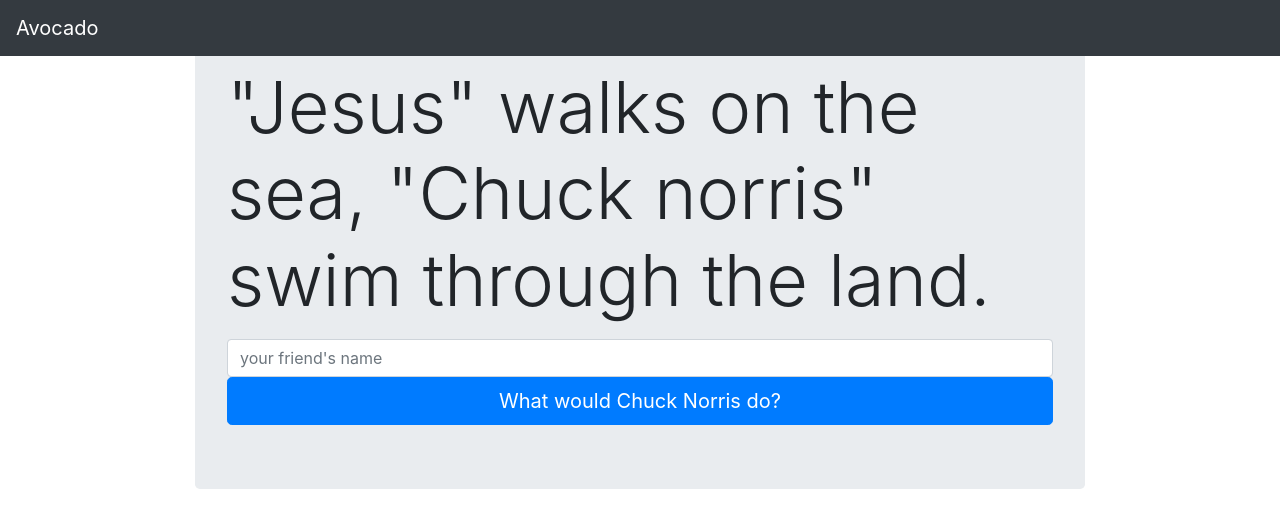
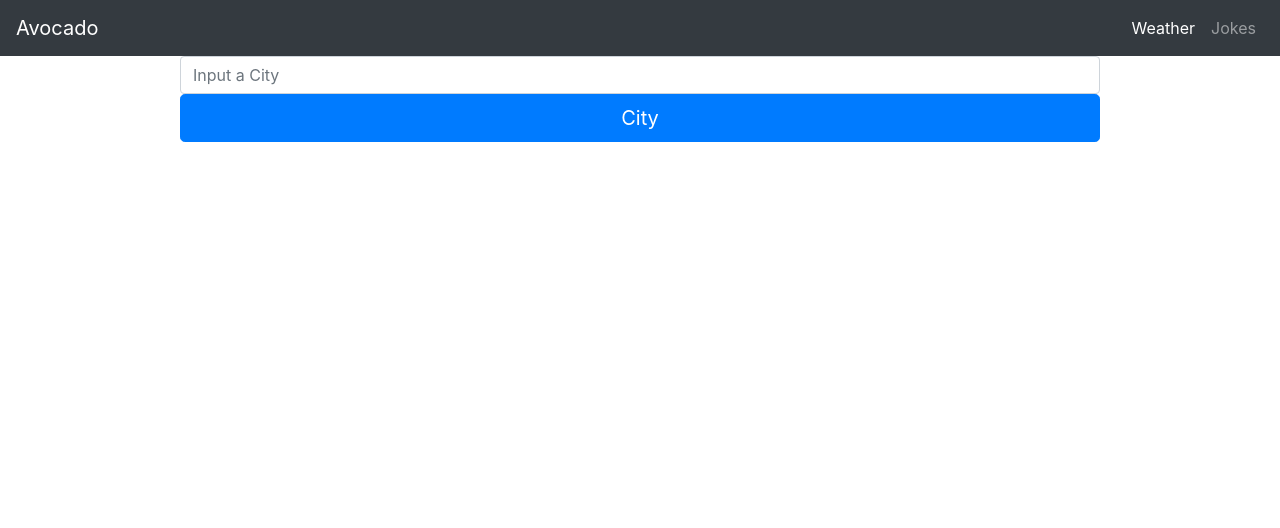
Before and after one commit to chauchinyiu/avocado, an Angular app: page /weather in a window 1280 px wide. Before the commit this address led to /. Shown: the top 528 px of the page. Built offline with nearby package versions, Linux system fonts and the light colour scheme; no server answers.

Commit message:
navigation router

```diff
--- a/package.json
+++ b/package.json
@@ -24,6 +24,7 @@
     "bootstrap": "^4.3.1",
     "core-js": "^2.5.4",
     "jquery": "^3.3.1",
+    "mdbootstrap": "^4.7.4",
     "popper.js": "^1.14.7",
     "rxjs": "~6.3.3",
     "tslib": "^1.9.0",
--- a/src/app/app-routing.module.ts
+++ b/src/app/app-routing.module.ts
@@ -1,10 +1,24 @@
 import { NgModule } from '@angular/core';
 import { Routes, RouterModule } from '@angular/router';
+import { WeatherUnsplashComponent } from './components/weather-unsplash/weather-unsplash.component';
+import { JokeComponent } from './components/joke/joke.component';
+import { BrowserModule } from '@angular/platform-browser';
 
-const routes: Routes = [];
+const appRoutes: Routes = [
+  { path: 'weather', component: WeatherUnsplashComponent },
+  { path: 'joke', component: JokeComponent },
+  { path: '',   redirectTo: '/weather', pathMatch: 'full' }
+];
 
 @NgModule({
-  imports: [RouterModule.forRoot(routes)],
-  exports: [RouterModule]
+  imports: [
+    RouterModule.forRoot(
+      appRoutes,
+      { enableTracing: true } // <-- debugging purposes only
+    )
+  ],
+  exports: [
+    RouterModule
+  ]
 })
-export class AppRoutingModule { }
+export class AppRoutingModule {}
--- a/src/app/app.component.html
+++ b/src/app/app.component.html
@@ -1,16 +1,37 @@
-<nav class="navbar navbar-expand-md navbar-dark bg-dark fixed-top">
+<!-- <nav class="navbar navbar-expand navbar-dark px-4 flex-column bg-dark flex-md-row bg-dar">
   <a class="navbar-brand" href="#">Avocado</a>
-  <!-- <a class="nav-item navbar-link mr-1" routerLink="/" routerLinkActive="active">Home</a>
-  <a class="nav-item navbar-link mr-1" routerLink="/chucknorris" routerLinkActive="active">Chuck Norris</a>
-  <a class="nav-item navbar-link mr-1" routerLink="/yourfriend" routerLinkActive="active">Your Friend</a>
-  <a class="nav-item navbar-link" routerLink="/weather" routerLinkActive="active">Weather</a> -->
+  <a class="nav-item navbar-link mr-1" routerLink="/weather" routerLinkActive="active">Weather</a>
+  <a class="nav-item navbar-link mr-1" routerLink="/joke" routerLinkActive="active">Jokes</a>
+
+</nav> -->
+<!--Navbar -->
+<nav class="navbar navbar-dark navbar-expand-lg bg-dark">
+  <a class="navbar-brand" href="#">Avocado</a>
+  <button class="navbar-toggler" type="button" data-toggle="collapse" data-target="#navbarSupportedContent-4"
+    aria-controls="navbarSupportedContent-4" aria-expanded="true" aria-label="Toggle navigation">
+    <span class="navbar-toggler-icon"></span>
+  </button>
+  <div class="collapse navbar-collapse" id="navbarSupportedContent-4">
+    <ul class="navbar-nav ml-auto">
+      <li class="nav-item active">
+        <a class="nav-link" routerLink="/weather" routerLinkActive="active">
+         Weather
+        </a>
+      </li>
+      <li class="nav-item">
+        <a class="nav-link" routerLink="/joke" routerLinkActive="active">
+        Jokes </a>
+      </li>
+    </ul>
+  </div>
 </nav>
+<!--/.Navbar -->
 
-<main role="main" class="container">
+  <main role="main" class="container">
   <div class="row justify-content-center">
     <div class="col-10">
-      <!-- <app-weather-unsplash></app-weather-unsplash> -->
-      <app-joke></app-joke>
+
+      <router-outlet></router-outlet>
     </div>
   </div>
 </main>
--- a/src/app/components/joke/joke.component.ts
+++ b/src/app/components/joke/joke.component.ts
@@ -34,25 +34,23 @@ export class JokeComponent implements OnInit {
   value:string;
 
   onNameKey(event: string) {
+    this.textEntered.emit(this.name);
+    this.onButtonTitleChange()
     if(event.length > 0) {
       this.lastName = "";
+      this.name = event;
     }else{
       this.name = "Chuck";
       this.lastName = "Norris";
     }
-    this.name = event;
-    this.textEntered.emit(this.name);
-    this.onButtonTitleChange()
+
+
   }
 
   onButtonTitleChange(){
-    if (this.name.length == 0) {
-      this.buttonTitle = "What would Chuck Norris do?";
+       this.buttonTitle = "what would " + this.name +" "+ this.lastName +" do?";
+  }
 
-    }else{
-      this.buttonTitle = "what would " + this.name + " do?";
-    }
-  }
   onEnter() {
     this.getJoke()
     this.submitted.emit();
--- a/src/index.html
+++ b/src/index.html
@@ -9,6 +9,8 @@
   <link rel="icon" type="image/x-icon" href="favicon.ico">
 </head>
 <body>
+    <script src="https://code.jquery.com/jquery-2.1.3.min.js"></script>
+      <script src="http://maxcdn.bootstrapcdn.com/bootstrap/3.3.1/js/bootstrap.min.js"></script>
   <app-root></app-root>
 </body>
 </html>
```
Also changed, not shown: 1 other file (tests, documents, lock files or other folders).
